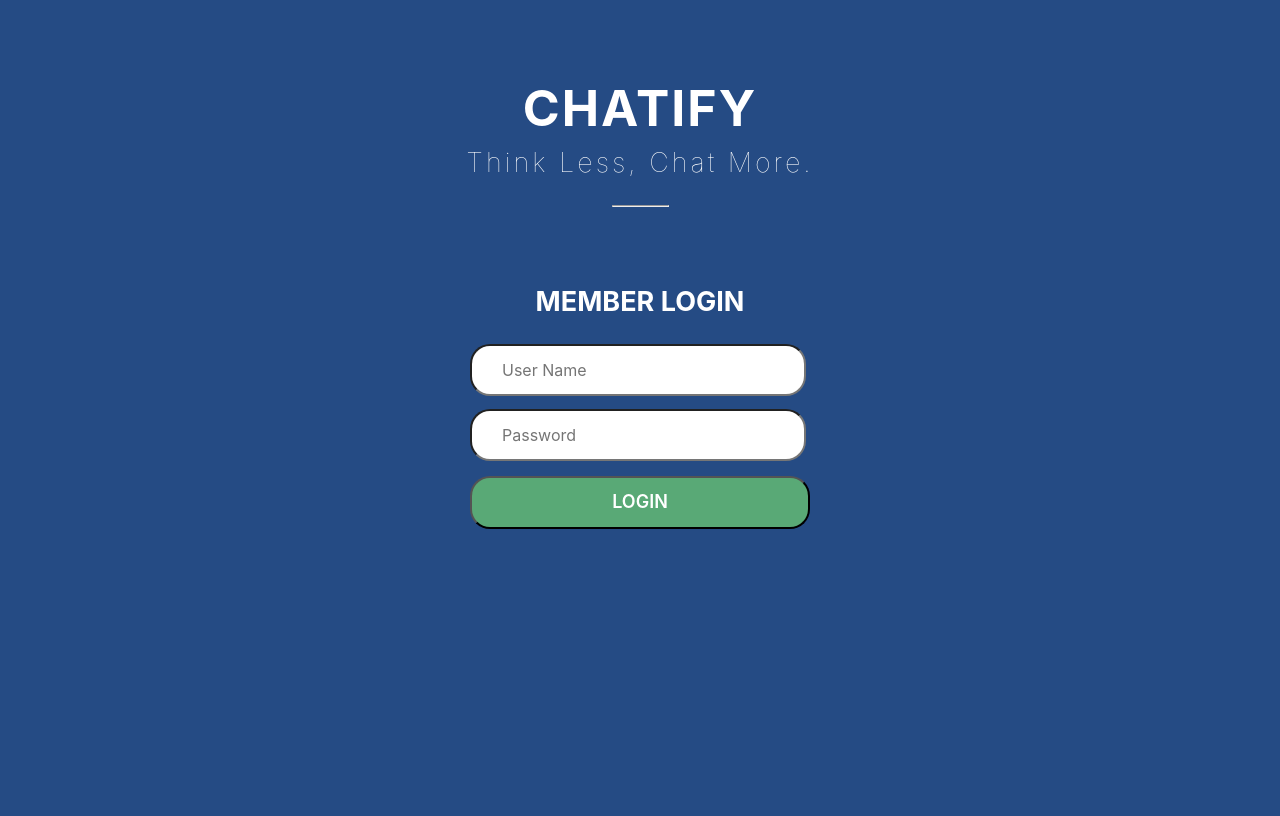
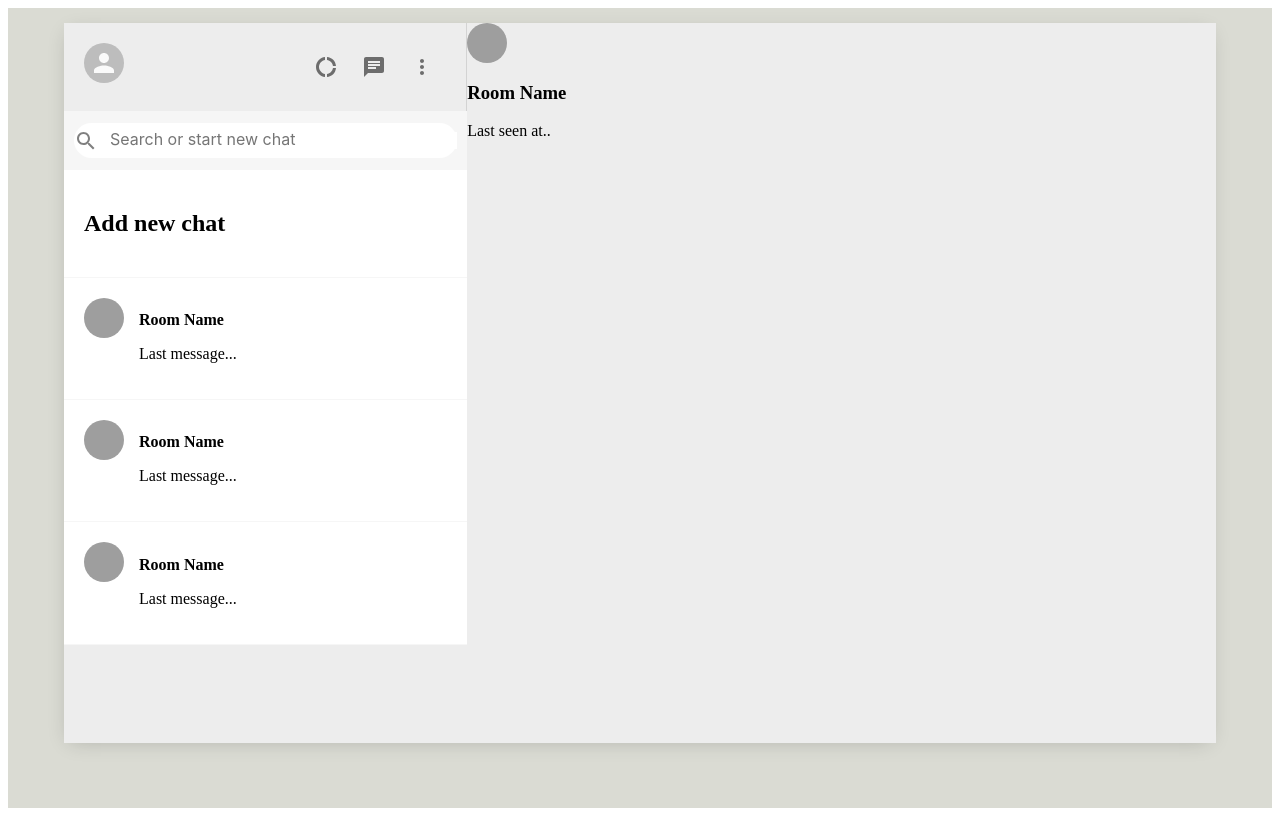
Before and after one commit to ds-astroboy/chatify, a React (Create React App) app: page / in a window 1280 px wide. Built offline with nearby package versions, Linux system fonts and the light colour scheme; grey boxes are pictures that could not be loaded.

Commit message:
Sidebar Chat

```diff
--- a/package.json
+++ b/package.json
@@ -3,6 +3,8 @@
   "version": "0.1.0",
   "private": true,
   "dependencies": {
+    "@material-ui/core": "^4.11.0",
+    "@material-ui/icons": "^4.9.1",
     "@testing-library/jest-dom": "^4.2.4",
     "@testing-library/react": "^9.5.0",
     "@testing-library/user-event": "^7.2.1",
--- a/src/App.css
+++ b/src/App.css
@@ -1,3 +1,15 @@
-*{
-    background-color: #254B84;
+.app{
+    display: grid;
+    place-items: center;
+    background-color: #dadbd3;
+    height: 100vh;
 }
+
+.app_body{
+    display: flex;
+    background-color:#ededed ;
+    margin-top: -50px;
+    height: 90vh;
+    width: 90vw;
+    box-shadow: -1px 4px 20px -6px rgba(0,0,0,0.2);
+}
--- a/src/App.js
+++ b/src/App.js
@@ -1,11 +1,16 @@
 import React from 'react';
 import './App.css';
 import Login from './components/Login'
+import Sidebar from './components/Sidebar';
+import Chat from './components/Chat';
 
 function App() {
   return (
-    <div className="App">
-      <Login />
+    <div className="app">
+      <div className="app_body">
+        < Sidebar />
+        < Chat />
+      </div>
     </div>
   );
 }
--- /dev/null
+++ b/src/components/Chat.css
@@ -0,0 +1,3 @@
+.chat{
+    flex: 0.65;
+}
--- /dev/null
+++ b/src/components/Chat.js
@@ -0,0 +1,31 @@
+import React, { useState, useEffect } from 'react';
+import { Avatar } from "@material-ui/core";
+import "./Chat.css";
+
+function Chat() {
+    const [seed, setSeed] = useState('');
+
+    useEffect( () => {
+        setSeed(Math.floor(Math.random() * 5000));
+        }, []);
+
+    return (
+        <div className="chat">
+            <div className="chat_header">
+                <Avatar src={`https://avatars.dicebear.com/api/human/${seed}.svg`} />
+            </div>
+            <div className="chat_headerInfo">
+                <h3>Room Name</h3>
+                <p>Last seen at..</p>
+            </div>
+            <div className="chat_body">
+
+            </div>
+            <div className="chat_footer">
+
+            </div>
+        </div>
+    )
+}
+
+export default Chat;
--- /dev/null
+++ b/src/components/Sidebar.css
@@ -0,0 +1,57 @@
+.sidebar{
+    display: flex;
+    flex-direction: column;
+    flex: 0.35;
+}
+
+.sidebar_search{
+    display: flex;
+    align-items: center;
+    background-color: #f6f6f6;
+    height: 39px;
+    padding: 10px;
+}
+
+.sidebar_searchContainer > input{
+    border: none;
+    margin-left: 10px;
+    width: 100%;
+}
+
+.sidebar_searchContainer > .MuiSvgIcon-root{
+    color: gray;
+}
+
+.sidebar_searchContainer{
+    display: flex;
+    align-items: center;
+    background-color: white;
+    width: 100%;
+    height: 35px;
+    border-radius: 20px;
+}
+
+.sidebar_header{
+    display: flex;
+    justify-content: space-between;
+    padding: 20px;
+    border-right: 1px solid lightgray ;
+}
+
+.sidebar_headerRight{
+    display: flex;
+    align-items: center;
+    justify-content: space-between;
+    min-width: 10vw;
+}
+
+.sidebar_headerRight > .MuiSvgIcon-root {
+    margin-right:  2vw;
+    font-size: 24px !important;
+}
+
+.sidebar_chats{
+    flex: 1;
+    overflow: scroll;
+
+}
--- /dev/null
+++ b/src/components/Sidebar.js
@@ -0,0 +1,43 @@
+import React from 'react';
+import { Avatar, IconButton } from "@material-ui/core";
+import './Sidebar.css'
+import DonutLargeIcon from "@material-ui/icons/DonutLarge";
+import ChatIcon from "@material-ui/icons/Chat";
+import MoreVertIcon from "@material-ui/icons/MoreVert";
+import { SearchOutlined } from "@material-ui/icons";
+import SidebarChat from './SidebarChat';
+
+function Sidebar() {
+    return(
+        <div className="sidebar">
+         <div className="sidebar_header">
+         <Avatar />
+         <div className="sidebar_headerRight">
+             <IconButton>
+             <DonutLargeIcon />
+             </IconButton>
+             <IconButton>
+             <ChatIcon />
+             </IconButton>
+             <IconButton>
+             <MoreVertIcon />
+             </IconButton>
+         </div>
+         </div>
+         <div className="sidebar_search">
+             <div className="sidebar_searchContainer">
+             <SearchOutlined />
+            <input placeholder="Search or start new chat" type="text" />
+             </div>
+         </div>
+         <div className="sidebar_chats">
+             <SidebarChat  addNewChat/>
+             <SidebarChat />
+             <SidebarChat />
+             <SidebarChat />
+         </div>
+        </div>
+    );
+}
+
+export default Sidebar
--- /dev/null
+++ b/src/components/SidebarChat.css
@@ -0,0 +1,20 @@
+.sidebarChat{
+    display: flex;
+    padding: 20px;
+    cursor: pointer;
+    border-bottom: 1px solid #f6f6f6;
+    background-color: white;
+}
+
+.sidebarChat:hover {
+    background-color: #ebebeb;
+}
+
+.sidebarChat_info > h2{
+    font-size: 16px;
+    margin-bottom: 8px;
+}
+
+.sidebarChat_info{
+    margin-left: 15px;
+}
--- /dev/null
+++ b/src/components/SidebarChat.js
@@ -0,0 +1,37 @@
+import React, { useEffect, useState } from 'react';
+import { Avatar } from "@material-ui/core";
+import "./SidebarChat.css";
+
+
+
+function SidebarChat({addNewChat}) {
+    const [seed, setSeed] = useState('');
+
+    useEffect( () => {
+        setSeed(Math.floor(Math.random() * 5000));
+        }, []);
+
+    const createChat = () =>{
+        const roomName= prompt("Please enter name for chat");
+
+        if(roomName){
+            //do clever database stuff
+        }
+    };
+
+    return  !addNewChat ? (
+        <div className="sidebarChat">
+           <Avatar src={`https://avatars.dicebear.com/api/human/${seed}.svg`} />
+           <div className="sidebarChat_info">
+               <h2>Room Name</h2>
+               <p>Last message...</p>
+           </div>
+        </div>
+    ): (
+      <div onClick={createChat} className="sidebarChat">
+          <h2>Add new chat</h2>
+      </div>
+    );
+}
+
+export default SidebarChat
```
Also changed, not shown: 1 other file (tests, documents, lock files or other folders).
